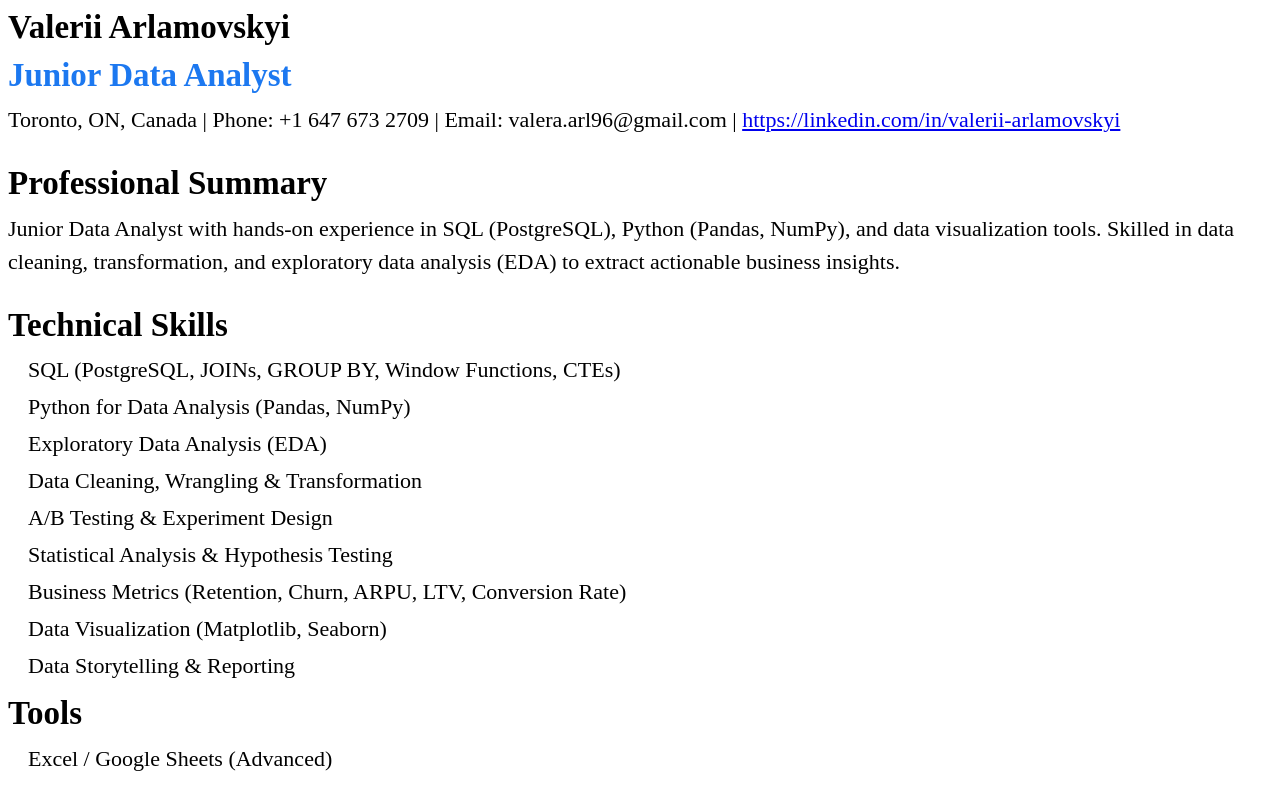
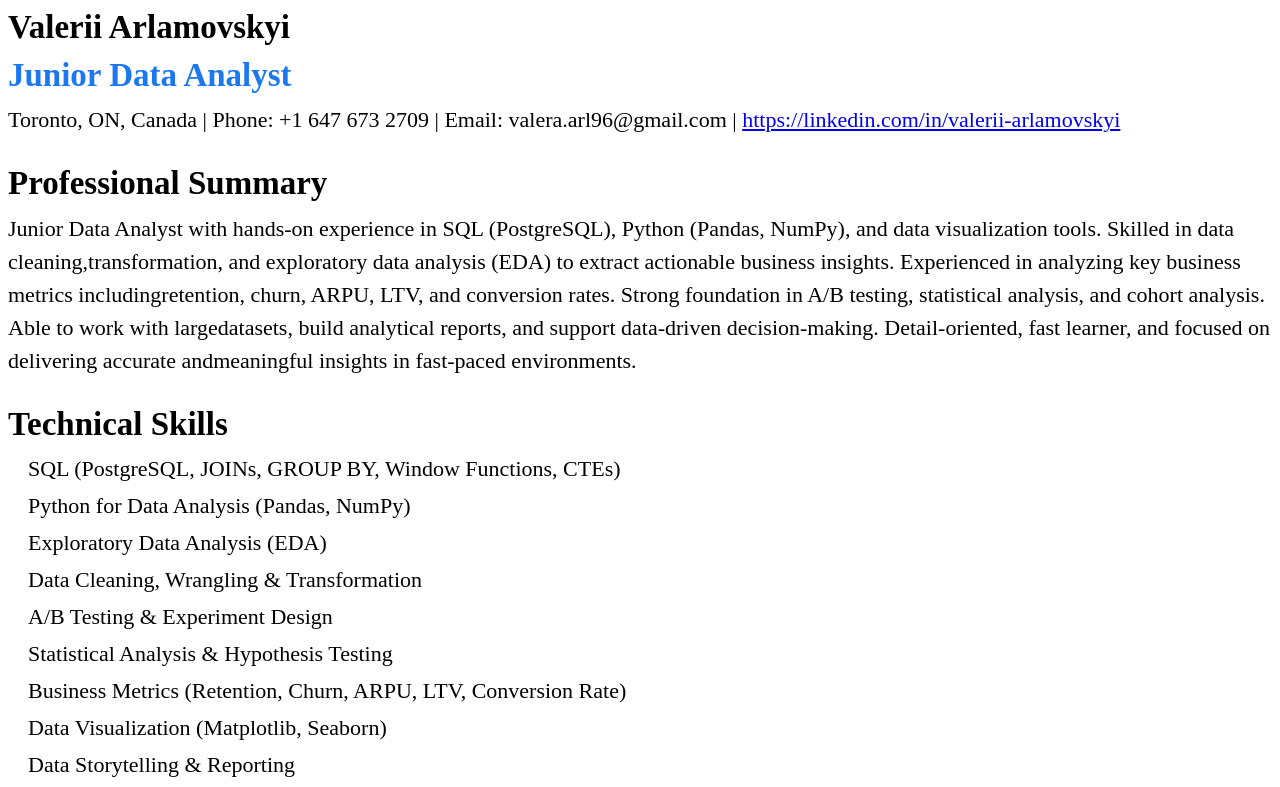
Before and after one commit to Valerii219/Resume-3, a website: page index.html in a window 1280 px wide. Shown: the top 787 px of the page. Drawn offline with Linux system fonts and the light colour scheme.

Commit message:
refresh sumarry

```diff
--- a/index.html
+++ b/index.html
@@ -27,8 +27,8 @@
 <section>
   <h2>Professional Summary</h2>
   <p>
-    Junior Data Analyst with hands-on experience in SQL (PostgreSQL), Python (Pandas, NumPy), and data visualization tools. Skilled in data cleaning, transformation, and exploratory data analysis (EDA) to extract actionable business insights.
-  </p>
+    Junior Data Analyst with hands-on experience in SQL (PostgreSQL), Python (Pandas, NumPy), and data visualization tools. Skilled in data cleaning,transformation, and exploratory data analysis (EDA) to extract actionable business insights. Experienced in analyzing key business metrics includingretention, churn, ARPU, LTV, and conversion rates. Strong foundation in A/B testing, statistical analysis, and cohort analysis. Able to work with largedatasets, build analytical reports, and support data-driven decision-making.
+Detail-oriented, fast learner, and focused on delivering accurate andmeaningful insights in fast-paced environments.</p>
 </section>
 
 <!-- SKILLS (ATS KEYWORD OPTIMIZED) -->
```
